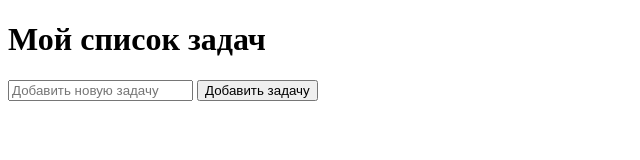
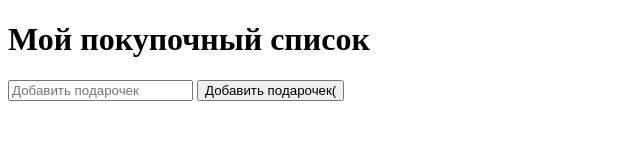
Before and after one commit to inferus-git/inferus-git.github.io, a plain HTML site: page index.html in a window 1280 px wide. Shown: the whole page, without its empty margins (0-640 px from the left). Drawn offline with Linux system fonts and the light colour scheme.

Commit message:
Update index.html

```diff
--- a/index.html
+++ b/index.html
@@ -3,12 +3,12 @@
 <head>
     <meta charset="UTF-8">
     <meta name="viewport" content="width=device-width, initial-scale=1.0">
-    <title>Todo List</title>
+    <title>Pups 8site</title>
 </head>
 <body>
-    <h1>Мой список задач</h1>
-    <input type="text" id="newTask" placeholder="Добавить новую задачу" />
-    <button onclick="addTask()">Добавить задачу</button>
+    <h1>Мой покупочный список</h1>
+    <input type="text" id="newTask" placeholder="Добавить подарочек" />
+    <button onclick="addTask()">Добавить подарочек(</button>
     <ul id="taskList"></ul>
 
     <script src="script.js"></script>
```
